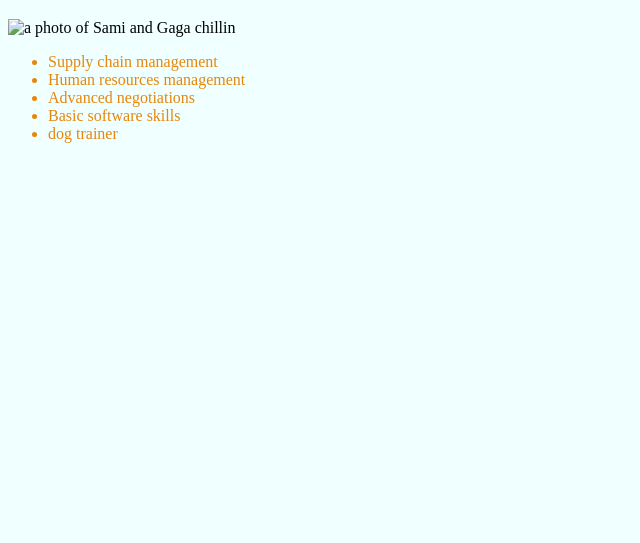
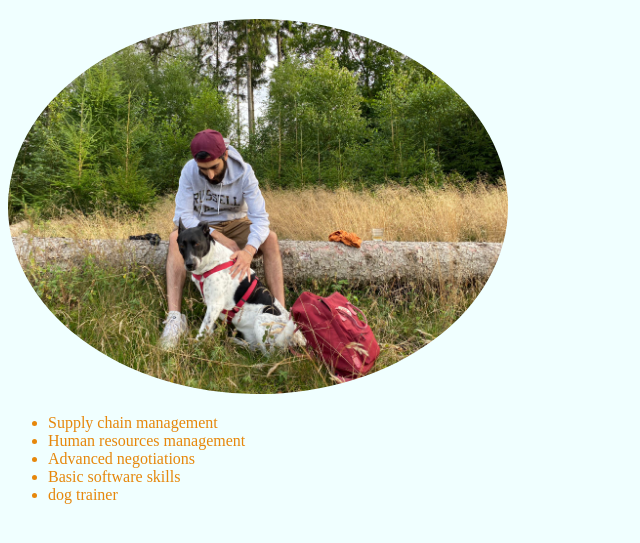
Before and after one commit to SamiAiyob/sami.github.io, a plain HTML site: page index.html in a window 1280 px wide. Shown: the part 61-604 px from the top of the page, without its empty margins (0-640 px from the left). Drawn offline with Linux system fonts and the light colour scheme.

Commit message:
some new stuff

```diff
--- a/index.html
+++ b/index.html
@@ -15,11 +15,16 @@
         body{
             background-color: azure;
         }
+        img{
+            border: 10px;
+            border-radius: 50%;
+            width: 500px;
+        }
     </style>
 </head>
 <body>
     <h1>Sami Shikh Aiyob the last of his name</h1>
-    <img src="Home/Downloads/Me.jpg" alt="a photo of Sami and Gaga chillin">
+    <img src="Me.jpg" alt="a photo of Sami and Gaga chillin">
     <ul>
         <li>Supply chain management</li>
         <li>Human resources management</li>
```
Also changed, not shown: Me.jpg (added).
